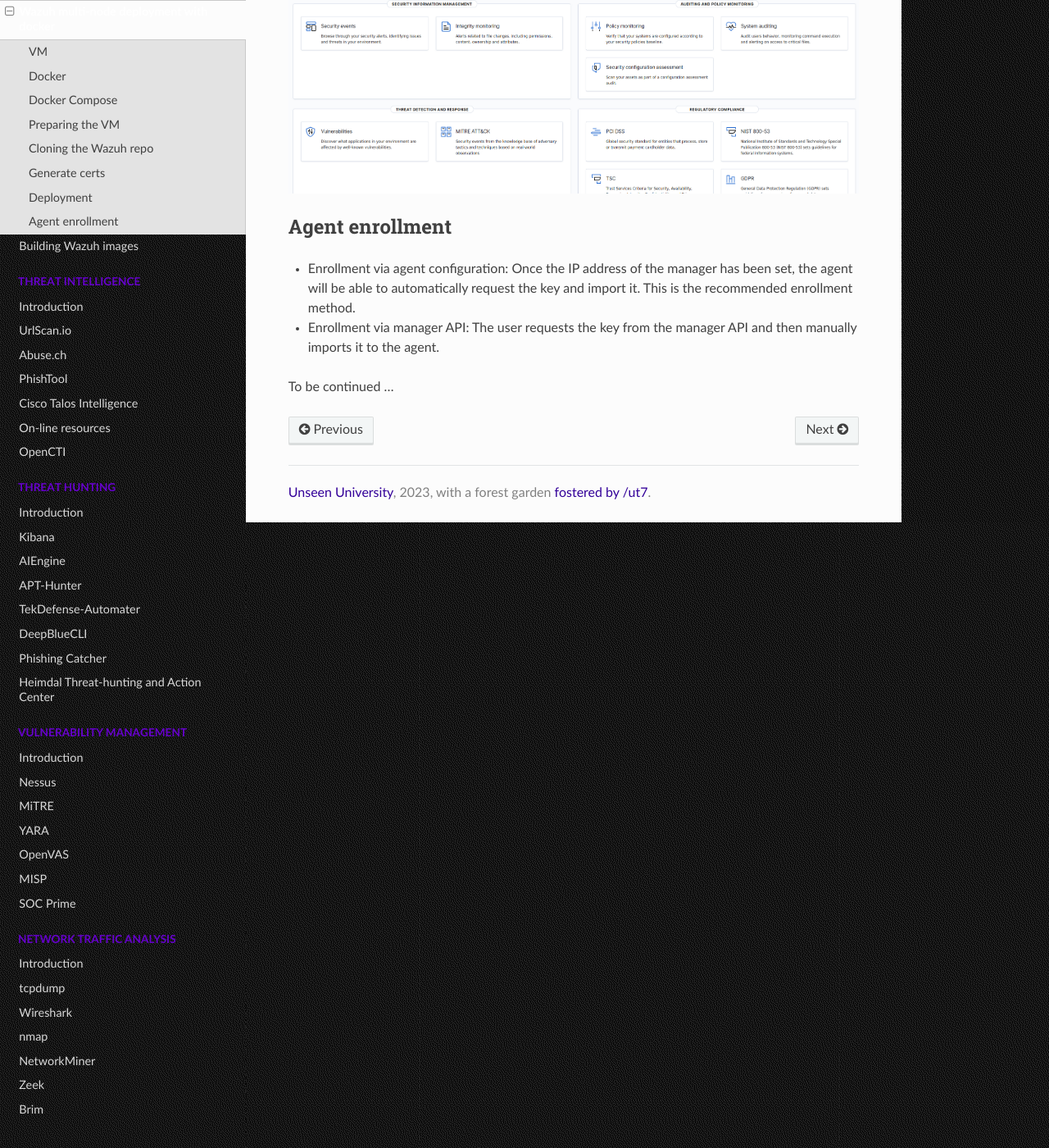
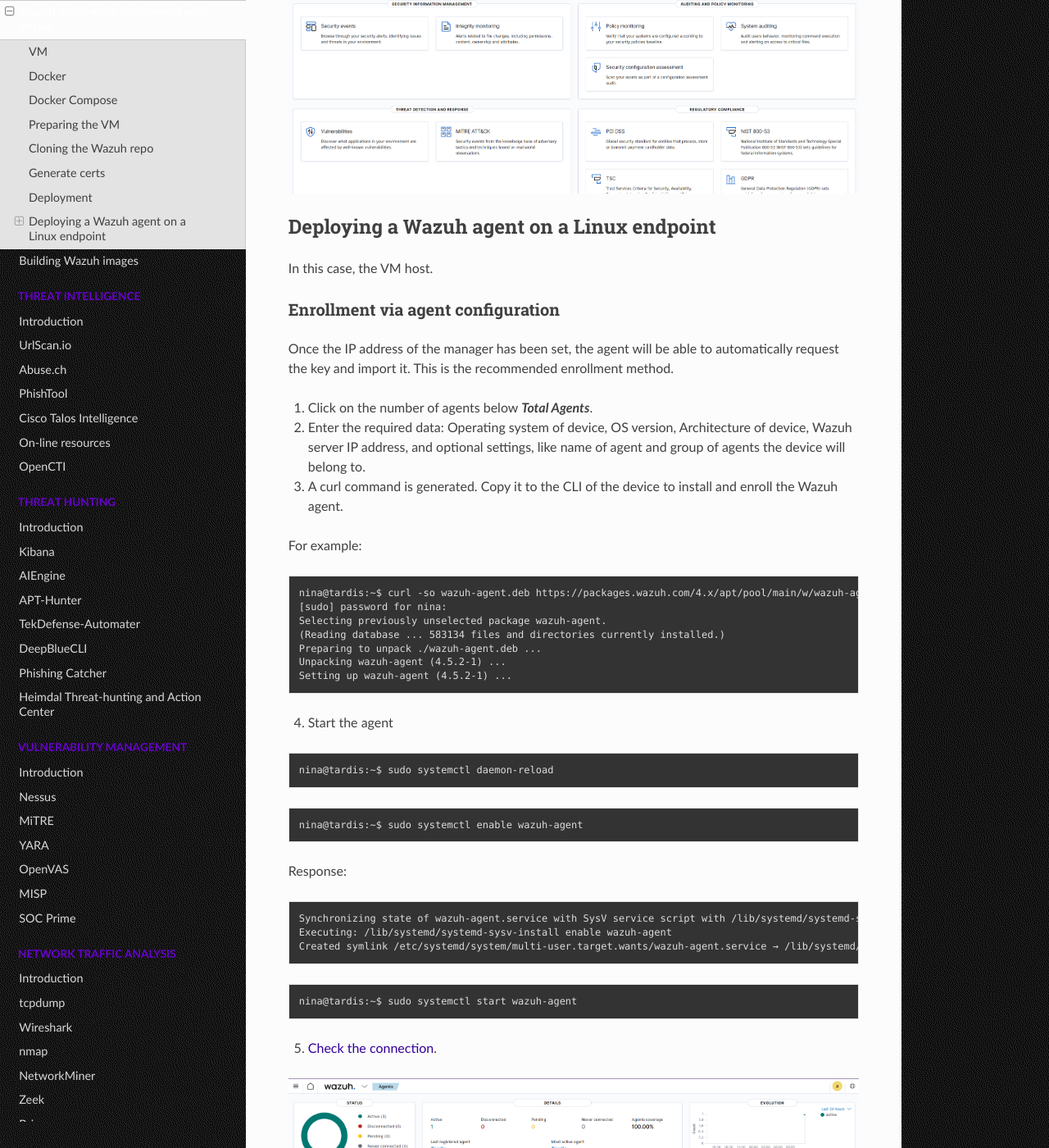
Before and after one commit to tymyrddin/testlab, a Sphinx documentation site: the page built from source/docs/siem/wazuh-multi-node.md, in a window 1280 px wide and 1400 px high, scrolled down 5314 px. Shown: the whole window at 82% size. Built offline with Sphinx 7.4.7 and the Read the Docs theme 2.0.0, drawn with Linux system fonts in a browser that asks for light colours; some of the changed text lies outside the part shown.

Commit message:
Wazuh stacks

````diff
--- a/source/docs/siem/wazuh-multi-node.md
+++ b/source/docs/siem/wazuh-multi-node.md
@@ -264,9 +264,56 @@
 
 ![Up!](../../_static/images/wazuh-docker11.png)
 
-## Agent enrollment
+## Deploying a Wazuh agent on a Linux endpoint
 
-* Enrollment via agent configuration: Once the IP address of the manager has been set, the agent will be able to automatically request the key and import it. This is the recommended enrollment method.
-* Enrollment via manager API: The user requests the key from the manager API and then manually imports it to the agent.
+In this case, the VM host.
 
-To be continued ...
+### Enrollment via agent configuration
+
+Once the IP address of the manager has been set, the agent will be able to automatically request the key and import it. This is the recommended enrollment method.
+
+1. Click on the number of agents below ***Total Agents***.
+2. Enter the required data: Operating system of device, OS version, Architecture of device, Wazuh server IP address, and optional settings, like name of agent and group of agents the device will belong to.
+3. A curl command is generated. Copy it to the CLI of the device to install and enroll the Wazuh agent.
+
+For example:
+
+```text
+nina@tardis:~$ curl -so wazuh-agent.deb https://packages.wazuh.com/4.x/apt/pool/main/w/wazuh-agent/wazuh-agent_4.5.2-1_amd64.deb && sudo WAZUH_MANAGER='192.168.122.XXX' WAZUH_AGENT_GROUP='default' WAZUH_AGENT_NAME='Tardis' dpkg -i ./wazuh-agent.deb
+[sudo] password for nina:
+Selecting previously unselected package wazuh-agent.
+(Reading database ... 583134 files and directories currently installed.)
+Preparing to unpack ./wazuh-agent.deb ...
+Unpacking wazuh-agent (4.5.2-1) ...
+Setting up wazuh-agent (4.5.2-1) ...
+```
+
+4. Start the agent
+
+```text
+nina@tardis:~$ sudo systemctl daemon-reload
+```
+
+```text
+nina@tardis:~$ sudo systemctl enable wazuh-agent
+```
+
+Response:
+
+```text
+Synchronizing state of wazuh-agent.service with SysV service script with /lib/systemd/systemd-sysv-install.
+Executing: /lib/systemd/systemd-sysv-install enable wazuh-agent
+Created symlink /etc/systemd/system/multi-user.target.wants/wazuh-agent.service → /lib/systemd/system/wazuh-agent.service.
+```
+
+```text
+nina@tardis:~$ sudo systemctl start wazuh-agent
+```
+
+5. [Check the connection](https://documentation.wazuh.com/4.5/user-manual/agents/agent-connection.html).
+
+![Check agent was added](../../_static/images/wazuh-docker12.png)
+
+### Enrollment via manager API
+
+The user requests the key from the manager API and then manually imports it to the agent.
````
Also changed, not shown: other parts of source/docs/siem/wazuh-multi-node.md (+1 -1 lines), source/docs/siem/wazuh-single-node.md (+1 -1 lines), source/_static/images/wazuh-docker12.png (added).
